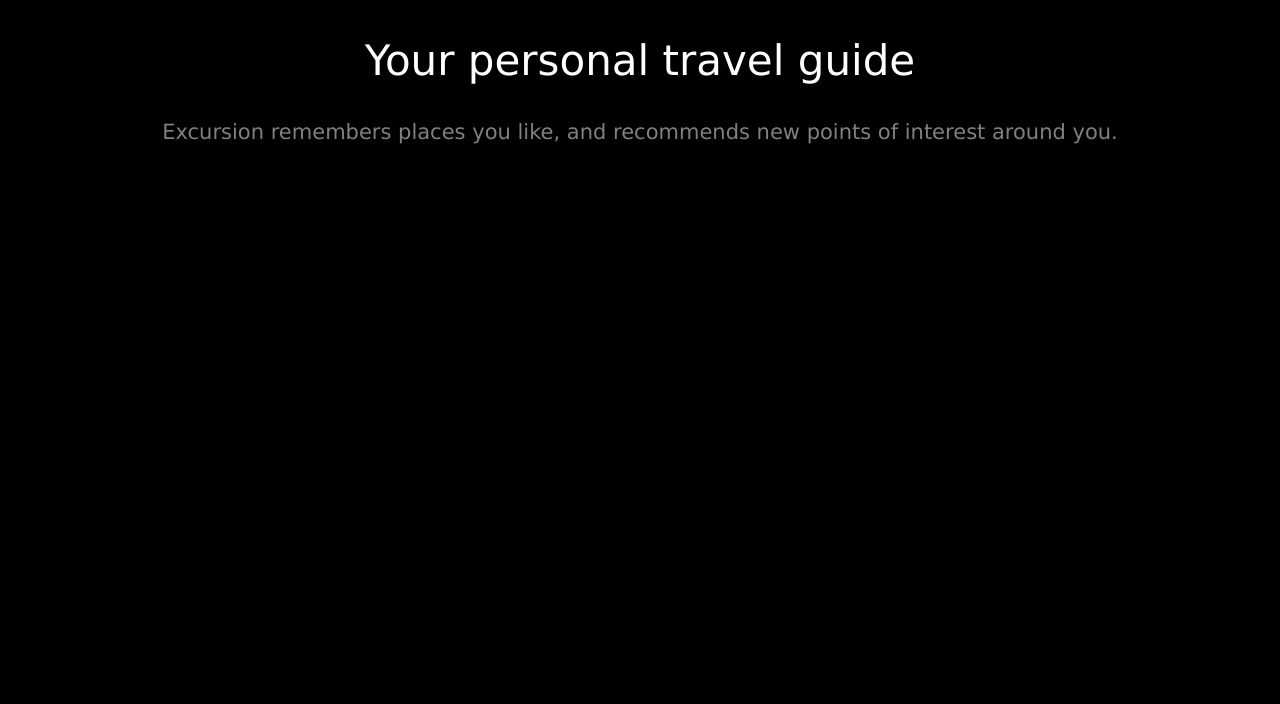
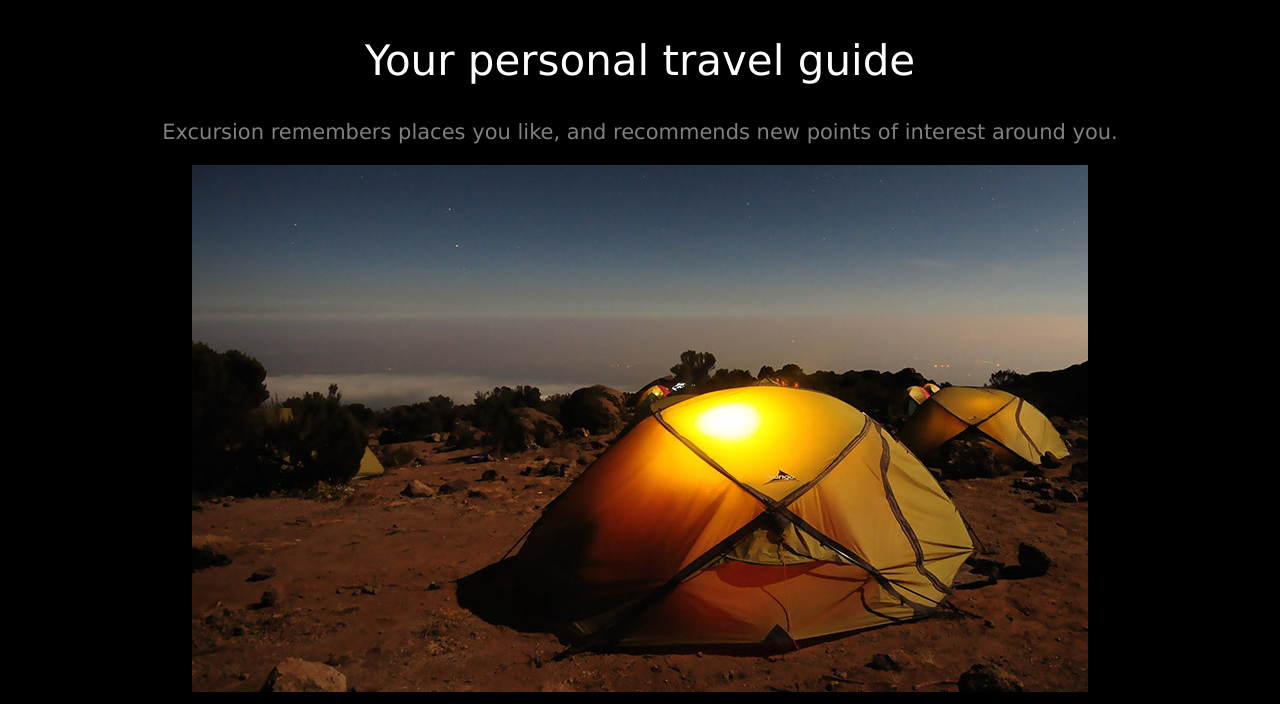
Before and after one commit to kevinmwenzel/excursion, a plain HTML site: page index.html in a window 1280 px wide. Shown: the part 297-1001 px from the top of the page. Before the commit the page ends 800 px from the top, so only its background shows below. Drawn offline with Linux system fonts and the light colour scheme.

Commit message:
Add campsite picture

```diff
--- a/index.html
+++ b/index.html
@@ -26,6 +26,10 @@
         points of interest around you.
     </p>
 
+    <div id="camp">
+        <img src="./resources/images/camp.jpg" alt="Campsite with two tents">
+    </div>
+
 </body>
 
 </html>
```
